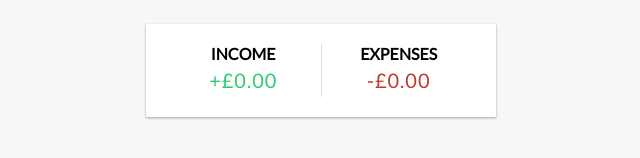
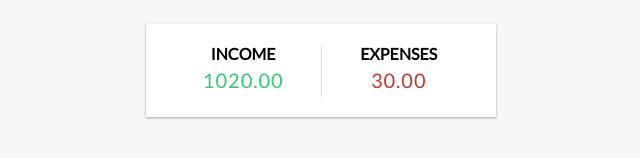
Before and after one commit to aghos4306/expensetracker, a React (Create React App) app: page / in a window 1280 px wide. Shown: the part 133-291 px from the top of the page, without its empty margins (319-959 px from the left). Built offline with nearby package versions, Linux system fonts and the light colour scheme.

Commit message:
income and expense added

```diff
--- a/src/components/IncomeExpenses.js
+++ b/src/components/IncomeExpenses.js
@@ -1,15 +1,27 @@
-import React from 'react';
+import React, { useContext } from 'react';
+import { GlobalContext } from '../context/GlobalState';
 
 const IncomeExpenses = () => {
+  const { transactions } = useContext(GlobalContext);
+
+  const amounts = transactions.map((transaction) => transaction.amount);
+
+  const income = amounts
+    .filter((item) => item > 0)
+    .reduce((acc, item) => (acc += item), 0)
+    .toFixed(2);
+
+  const expense = (amounts.filter((item) => item < 0).reduce((acc, item) => (acc += item), 0) * -1).toFixed(2);
+
   return (
     <div className="inc-exp-container">
       <div>
         <h4>Income</h4>
-        <p className="money plus">+£0.00</p>
+        <p className="money plus">{income}</p>
       </div>
       <div>
         <h4>Expenses</h4>
-        <p className="money minus">-£0.00</p>
+        <p className="money minus">{expense}</p>
       </div>
     </div>
   );
```
